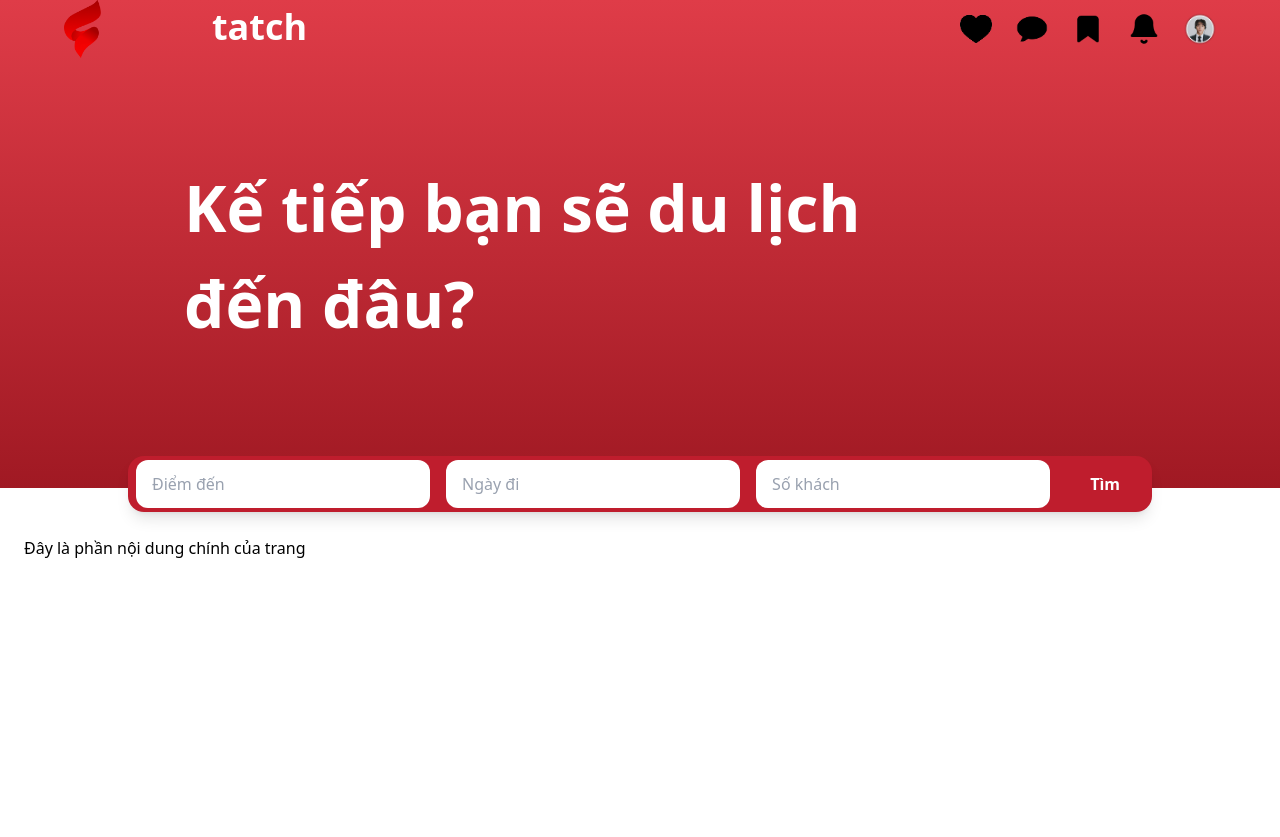
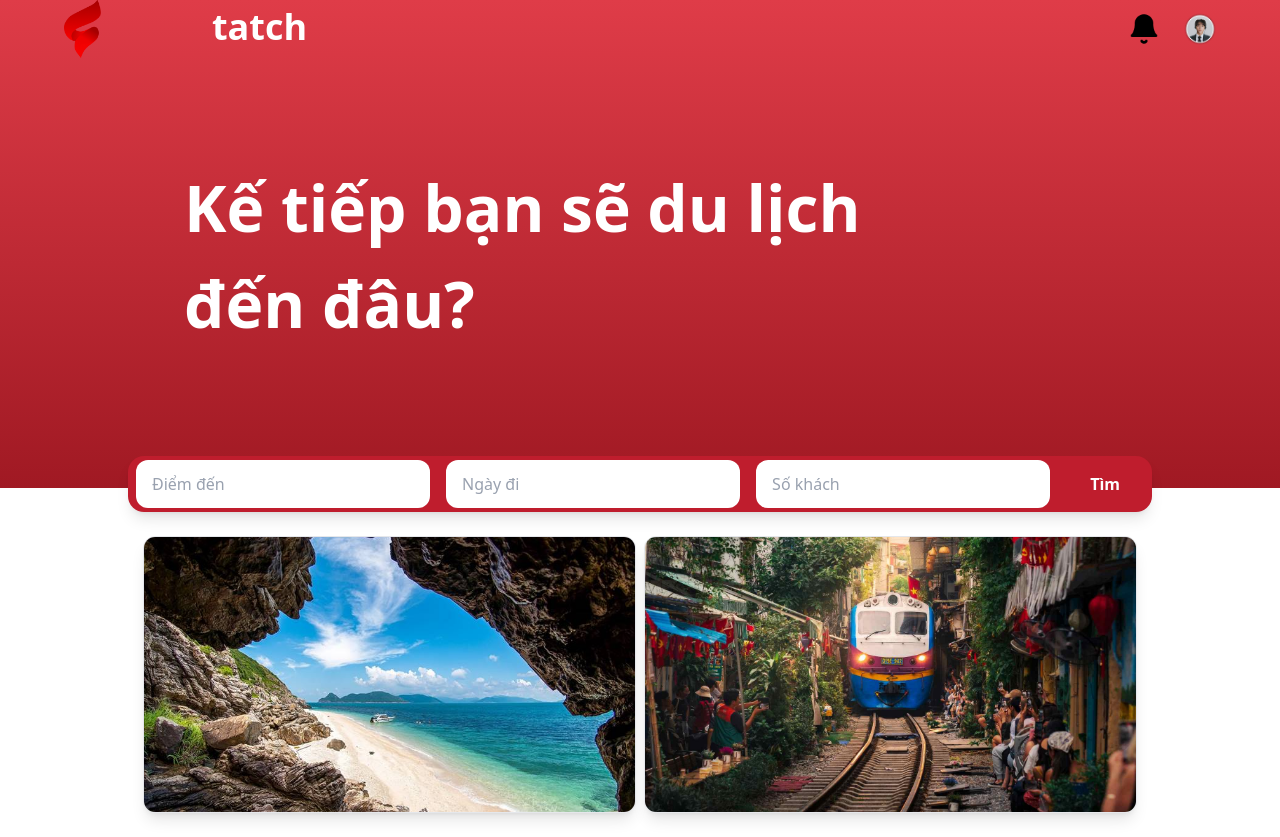
Before and after one commit to ZIziSora2430/Statch, a React (Vite) app in the folder frontend1/: page / in a window 1280 px wide. Before the commit the page ends 800 px from the top, so only its background shows below. Built offline with nearby package versions, Linux system fonts and the light colour scheme.

Commit message:
thêm Imageframe

```diff
--- /dev/null
+++ b/frontend1/src/components/ImageFrame.jsx
@@ -0,0 +1,85 @@
+// components/ImageFrame.jsx
+export default function ImageFrame({
+  src,
+  alt = "",
+  // Kích thước & tỉ lệ
+  width,              // vd: 320 (px) hoặc "100%"
+  height,             // nếu không set, dùng aspectRatio
+  ratio,              // vd: "16/9", "1/1", "4/5" (CSS aspect-ratio)
+  // Trình bày
+  rounded = "xl",     // "none" | "md" | "xl" | "full"
+  border = true,
+  shadow = "lg",      // "none" | "sm" | "md" | "lg"
+  objectFit = "cover",// "cover" | "contain"
+  bg = "white",       // nền sau ảnh (hữu ích cho contain)
+  padding = 0,        // padding bên trong khung (px)
+  // Phụ trợ
+  caption,            // chú thích dưới
+  href,               // nếu muốn click
+  badge,              // text góc trên trái
+  className = "",
+  children,           // overlay tùy ý (icon, nút…)
+}) {
+  const roundedMap = {
+    none: "rounded-none",
+    md: "rounded-md",
+    xl: "rounded-xl",
+    full: "rounded-full",
+  };
+  const shadowMap = {
+    none: "shadow-none",
+    sm: "shadow-sm",
+    md: "shadow-md",
+    lg: "shadow-lg",
+  };
+
+  const WrapperTag = href ? "a" : "div";
+  const styleBox = {
+    width: typeof width === "number" ? `${width}px` : width, // có thể là "100%"
+    height: height ? (typeof height === "number" ? `${height}px` : height) : undefined,
+    aspectRatio: !height && ratio ? ratio.replace(":", " / ").replace("/", " / ") : undefined,
+    backgroundColor: bg,
+    padding,
+  };
+
+  return (
+    <div className={`inline-block ${className}`}>
+      <WrapperTag
+        href={href}
+        className={[
+          "relative block overflow-hidden",
+          roundedMap[rounded] ?? "rounded-xl",
+          shadowMap[shadow] ?? "shadow-lg",
+          border ? "border border-gray-200" : "border-0",
+          "transition-transform hover:scale-[1.01]",
+        ].join(" ")}
+        style={styleBox}
+      >
+        {/* Ảnh */}
+        <img
+          src={src}
+          alt={alt}
+          style={{ objectFit }}
+          className="h-full w-full"
+          loading="lazy"
+        />
+
+        {/* Badge góc */}
+        {badge && (
+          <span className="absolute left-2 top-2 rounded-full bg-black/70 px-2 py-1 text-xs text-white">
+            {badge}
+          </span>
+        )}
+
+        {/* Overlay tuỳ ý */}
+        {children && (
+          <div className="pointer-events-none absolute inset-0">{children}</div>
+        )}
+      </WrapperTag>
+
+      {caption && (
+        <div className="mt-2 text-sm text-gray-700">{caption}</div>
+      )}
+    </div>
+  );
+}
--- a/frontend1/src/components/Navbar.jsx
+++ b/frontend1/src/components/Navbar.jsx
@@ -1,7 +1,4 @@
 import logo from '../images/Logo.png';
-import chaticon from '../images/Chat.png';
-import Heart from '../images/Heart.png';
-import Bookmark from '../images/Bookmark.png';
 import Bell from '../images/Bell.png';
 import Avatar from '../images/Avatar.png';
 export default function Navbar() {
@@ -13,27 +10,12 @@ export default function Navbar() {
         </a>
         <ul className="flex gap-6">
           <li>
-            <a href="#Matching">
-              <img src={Heart} alt="Matching" className="h-8 w-8 hover:opacity-80" />
-            </a>
-          </li>
-          <li>
-            <a href="#Chat">
-              <img src={chaticon} alt="Chat" className="h-8 w-8 hover:opacity-80" />
-            </a>
-          </li>
-           <li>
-            <a href="#Mark">
-              <img src={Bookmark} alt="Mark" className="h-8 w-8 hover:opacity-80" />
-            </a>
-          </li>
-          <li>
             <a href="#Bell">
               <img src={Bell} alt="Bell" className="h-8 w-8 hover:opacity-80" />
             </a>
           </li>
           <li>
-            <a href="#Avatar">
+            <a href="signup">
               <img src={Avatar} alt="Avatar" className="h-8 w-8 hover:opacity-80" />
             </a>
           </li>
--- a/frontend1/src/pages/LandingPage.jsx
+++ b/frontend1/src/pages/LandingPage.jsx
@@ -1,5 +1,8 @@
 import Navbar from "../components/Navbar";
 import SearchingBar from "../components/SearchingBar";
+import ImageFrame from "../components/ImageFrame";
+import condao from "../images/Con-Dao.jpg";
+import Hanoi from "../images/Hà Nội.jpg";
 
 export default function App() {
   return (
@@ -8,9 +11,26 @@ export default function App() {
       <div>
         <SearchingBar />
       </div>
-      <main className="p-6">
-        <p>Đây là phần nội dung chính của trang</p>
-      </main>
+     <main className="p-6 flex justify-center gap-2">
+  <ImageFrame
+    src={condao}
+    alt="Côn Đảo"
+    ratio="16/9"
+    rounded="xl"
+    shadow="lg"
+    className="w-[40%]"
+  />
+  <ImageFrame
+    src={Hanoi}
+    alt="Hà Nội"
+    ratio="16/9"
+    rounded="xl"
+    shadow="lg"
+    className="w-[40%]"
+  />
+</main>
+
+
     </div>
   );
 }
```
Also changed, not shown: frontend1/src/images/Con-Dao.jpg (added), frontend1/src/images/Hà Nội.jpg (added).
